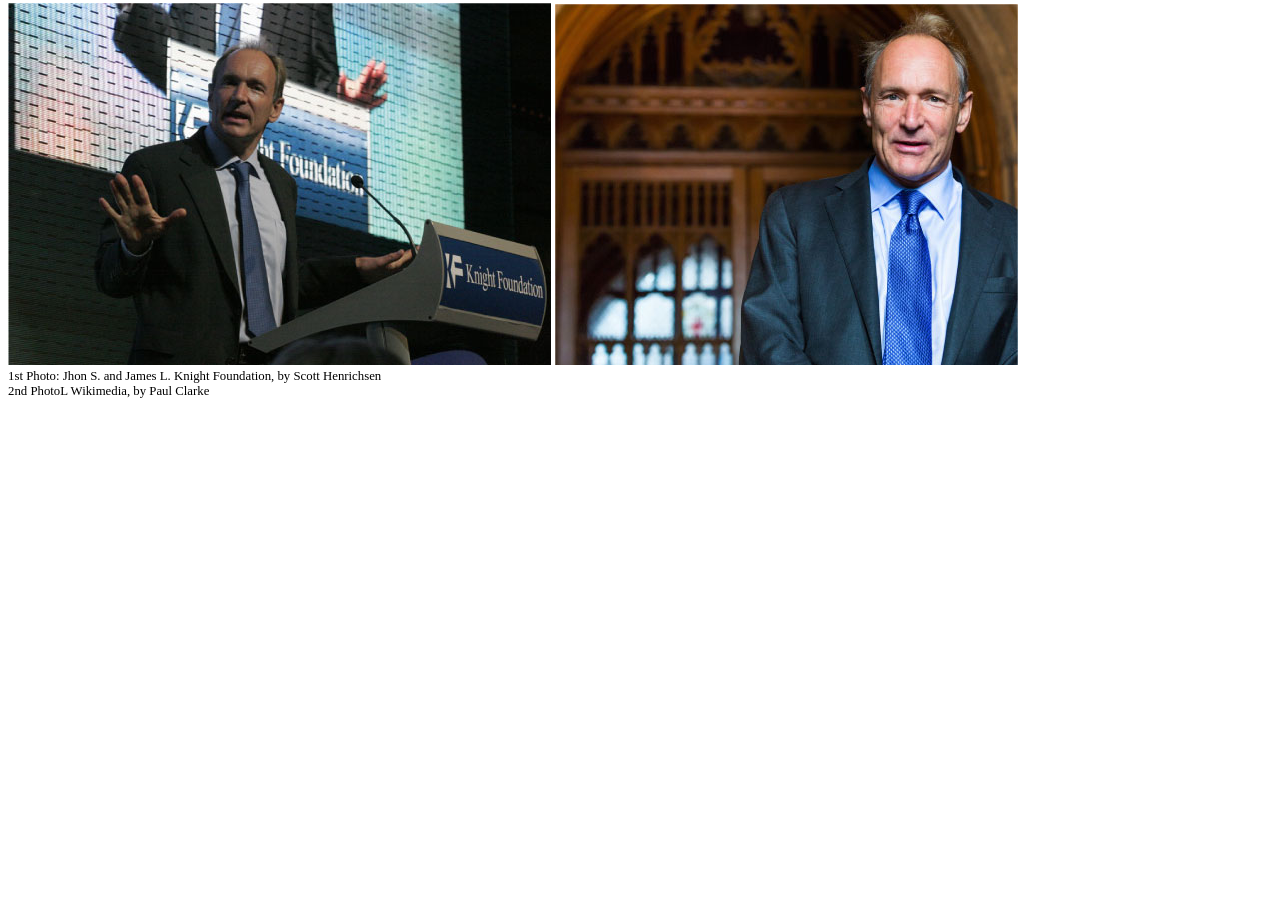
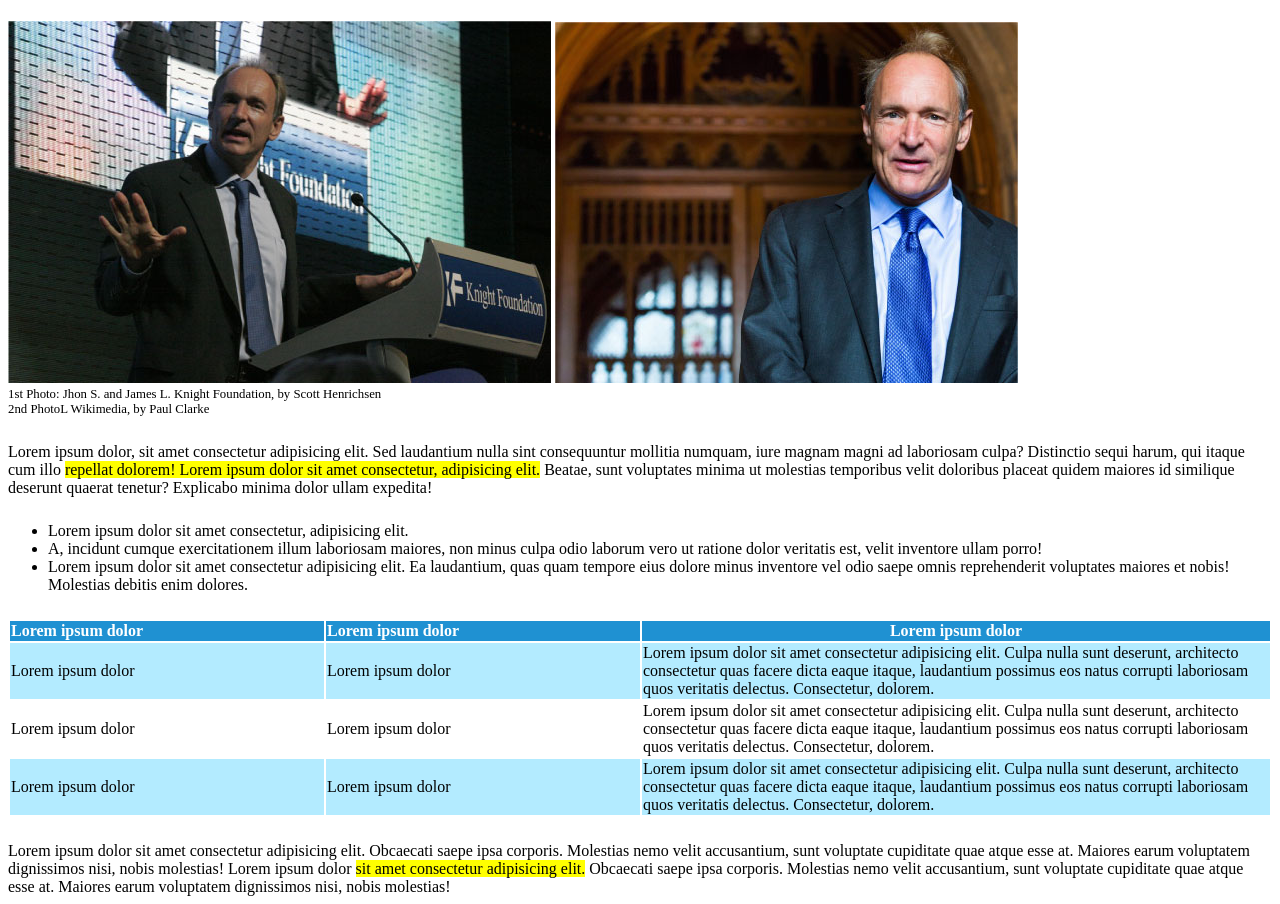
Before and after one commit to Francesco-Rapetti/html-css-booleaner, a plain HTML site: page index.html in a window 1280 px wide. Shown: the part 248-1152 px from the top of the page. Before the commit the page ends 800 px from the top, so only its background shows below. Drawn offline with Linux system fonts and the light colour scheme; a web font is replaced by a local one.

Commit message:
implements table and paragraphs

```diff
--- a/css/style.css
+++ b/css/style.css
@@ -51,5 +51,27 @@ a {
 }
 
 section {
-    margin-top: 16px;
+    margin-top: 2%;
 }
+
+.highlighted {
+    background-color: yellow;
+}
+
+.column {
+    text-align: left;
+    width: 25%;
+}
+
+.tablehead {
+    background-color: rgb(31, 145, 210);
+    color: white;
+}
+
+.tablebodyodd {
+    background-color: rgb(179, 235, 255);
+}
+
+.tablebodyeven {
+    background-color: white;
+}
--- a/index.html
+++ b/index.html
@@ -32,6 +32,88 @@
                 2nd PhotoL Wikimedia, by Paul Clarke
             </p>
         </section>
+
+        <!-- text -->
+        <section>
+            <p>
+                Lorem ipsum dolor, sit amet consectetur adipisicing elit.
+                Sed laudantium nulla sint consequuntur mollitia numquam,
+                iure magnam magni ad laboriosam culpa? Distinctio sequi harum,
+                qui itaque cum illo <span class="highlighted">repellat dolorem! Lorem ipsum dolor sit amet consectetur, adipisicing elit.</span>
+                Beatae, sunt voluptates minima ut molestias temporibus velit doloribus placeat
+                quidem maiores id similique deserunt quaerat tenetur? Explicabo minima dolor ullam expedita!
+            </p>
+        </section>
+
+        <!-- unordered list -->
+        <section>
+            <ul>
+                <li>Lorem ipsum dolor sit amet consectetur, adipisicing elit.</li>
+                <li>
+                    A, incidunt cumque exercitationem illum laboriosam maiores,
+                    non minus culpa odio laborum vero ut ratione dolor veritatis est, velit inventore ullam porro!
+                </li>
+                <li>
+                    Lorem ipsum dolor sit amet consectetur adipisicing elit.
+                    Ea laudantium, quas quam tempore eius dolore minus inventore vel odio saepe omnis
+                    reprehenderit voluptates maiores et nobis! Molestias debitis enim dolores.
+                </li>
+            </ul>
+        </section>
+
+        <!-- table -->
+        <section>
+            <table>
+                <tr class="tablehead">
+                    <th class="column">Lorem ipsum dolor</th>
+                    <th class="column">Lorem ipsum dolor</th>
+                    <th>Lorem ipsum dolor</th>
+                </tr>
+
+                <tr class="tablebodyodd">
+                    <td class="column">Lorem ipsum dolor</td>
+                    <td class="column">Lorem ipsum dolor</td>
+                    <td>
+                        Lorem ipsum dolor sit amet consectetur adipisicing elit.
+                        Culpa nulla sunt deserunt, architecto consectetur quas facere dicta eaque itaque,
+                        laudantium possimus eos natus corrupti laboriosam quos veritatis delectus. Consectetur,
+                        dolorem.
+                    </td>
+                </tr>
+
+                <tr class="tablebodyeven">
+                    <td class="column">Lorem ipsum dolor</td>
+                    <td class="column">Lorem ipsum dolor</td>
+                    <td>
+                        Lorem ipsum dolor sit amet consectetur adipisicing elit.
+                        Culpa nulla sunt deserunt, architecto consectetur quas facere dicta eaque itaque,
+                        laudantium possimus eos natus corrupti laboriosam quos veritatis delectus. Consectetur,
+                        dolorem.
+                    </td>
+                </tr>
+
+                <tr class="tablebodyodd">
+                    <td class="column">Lorem ipsum dolor</td>
+                    <td class="column">Lorem ipsum dolor</td>
+                    <td>
+                        Lorem ipsum dolor sit amet consectetur adipisicing elit.
+                        Culpa nulla sunt deserunt, architecto consectetur quas facere dicta eaque itaque,
+                        laudantium possimus eos natus corrupti laboriosam quos veritatis delectus. Consectetur,
+                        dolorem.
+                    </td>
+                </tr>
+            </table>
+        </section>
+
+        <!-- text -->
+        <section>
+            Lorem ipsum dolor sit amet consectetur adipisicing elit. Obcaecati saepe ipsa corporis.
+            Molestias nemo velit accusantium, sunt voluptate cupiditate quae atque esse at.
+            Maiores earum voluptatem dignissimos nisi, nobis molestias!
+            Lorem ipsum dolor <span class="highlighted">sit amet consectetur adipisicing elit.</span> Obcaecati saepe ipsa corporis.
+            Molestias nemo velit accusantium, sunt voluptate cupiditate quae atque esse at.
+            Maiores earum voluptatem dignissimos nisi, nobis molestias!
+        </section>
     </main>
 
 
```
